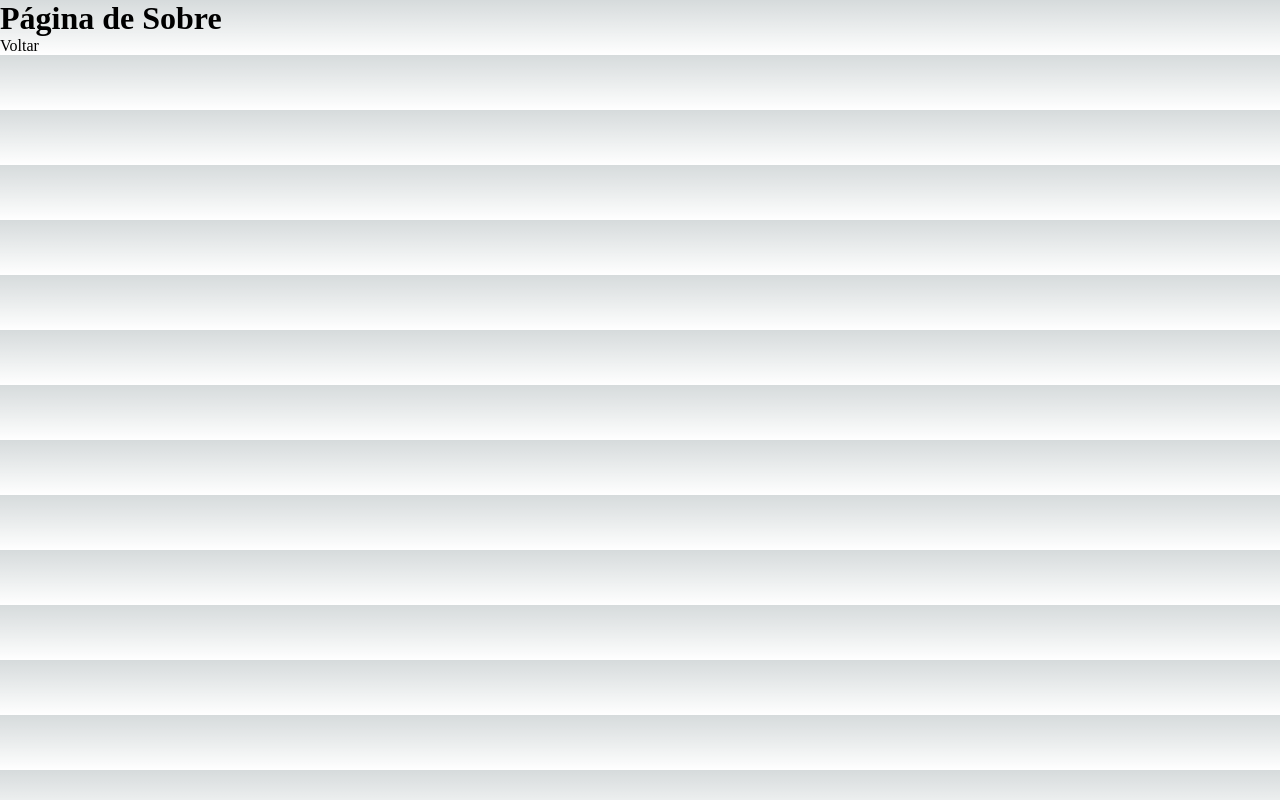
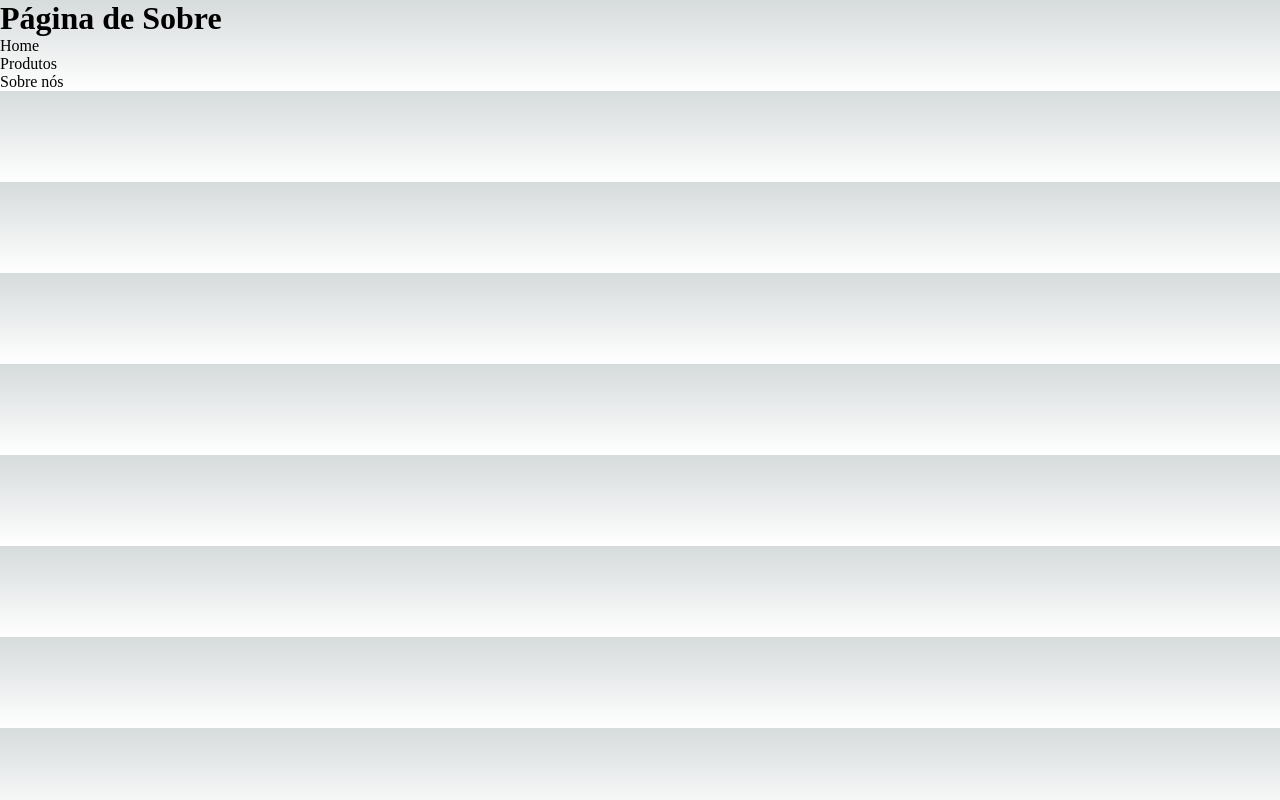
Before and after one commit to Pedrozle/pokenext, a Next.js app: page /about in a window 1280 px wide. Built offline with nearby package versions, Linux system fonts and the light colour scheme.

Commit message:
added navbar

```diff
--- /dev/null
+++ b/components/navbar.tsx
@@ -0,0 +1,19 @@
+import Link from 'next/link'
+
+export default function Navbar(){
+    return (
+        <nav>
+            <ul>
+                <li>
+                    <Link href="/">Home</Link>
+                </li>
+                <li>
+                    <Link href="/products">Produtos</Link>
+                </li>
+                <li>
+                    <Link href="/about">Sobre nós</Link>
+                </li>
+            </ul>
+        </nav>
+    )
+}
--- a/pages/about.tsx
+++ b/pages/about.tsx
@@ -1,9 +1,10 @@
-import Link from 'next/link'
+import Navbar from "@/components/navbar"
+
 export default function About(){
     return (
         <>
             <h1>Página de Sobre</h1>
-            <Link href="/">Voltar</Link>
+            <Navbar />
         </>
     )
 }
--- a/pages/products/index.tsx
+++ b/pages/products/index.tsx
@@ -1,9 +1,10 @@
-import Link from 'next/link'
+import Navbar from '@/components/navbar'
+
 export default function Products(){
     return (
         <>
             <h1>Página de Produtos</h1>
-            <Link href="/">Voltar</Link>
+            <Navbar />
         </>
     )
 }
```
Also changed, not shown: pages/index.tsx (+7 -20 lines).
